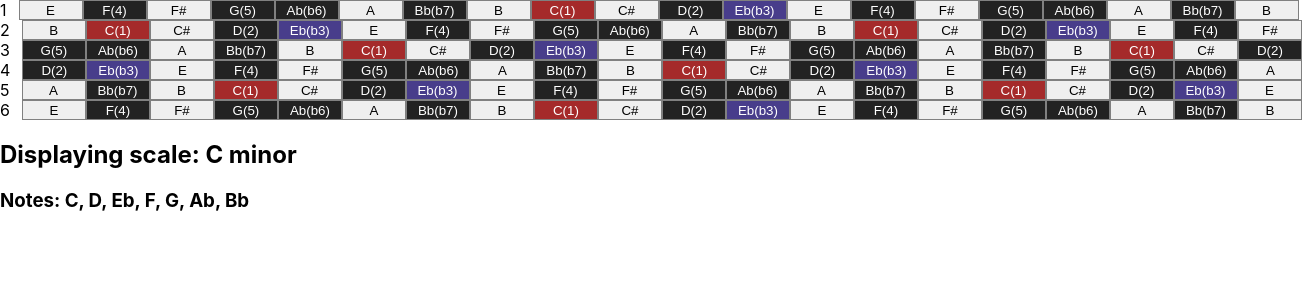
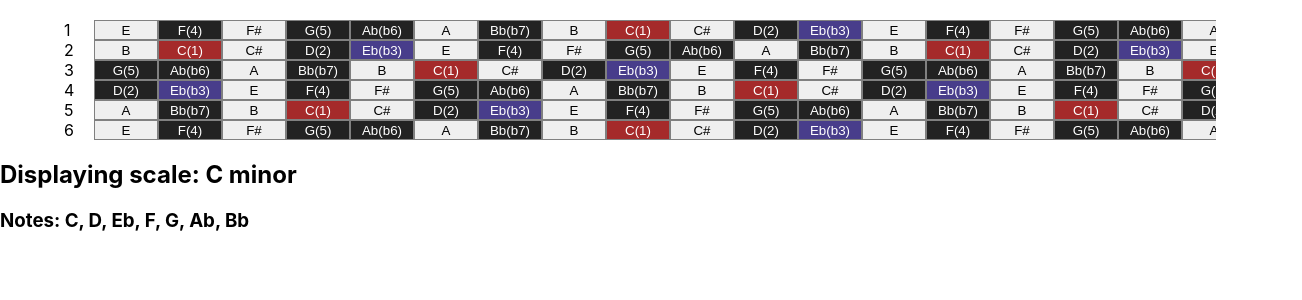
Before and after one commit to harryuan65/Fretboard, a React (Create React App) app: page / in a window 1280 px wide. Shown: the top 300 px of the page, 1302 px wide, since content can reach past the window. Built offline with nearby package versions, Linux system fonts and the light colour scheme.

Commit message:
feat: adjust guitar styles, centering

```diff
--- /dev/null
+++ b/src/App.module.css
@@ -0,0 +1,3 @@
+* {
+  box-sizing: border-box;
+}
--- a/src/App.tsx
+++ b/src/App.tsx
@@ -14,6 +14,7 @@ function App() {
 
   return (
     <div className="App">
+      <br />
       <Guitar highlightScale={defaultScale} />
       <h2>
         Displaying scale: {defaultKey} {defaultScaleType}
--- a/src/components/Guitar/index.tsx
+++ b/src/components/Guitar/index.tsx
@@ -11,12 +11,12 @@ interface GuitarProps {
 const Guitar = ({ highlightScale }: GuitarProps) => {
   const strings = freq.strings as IFret[][];
   return (
-    <div>
+    <div className={styles.guitar}>
       {strings.map((stringFrets, i) => {
         return (
-          <div className={styles.string}>
-            <span className={styles.stringNo}>{i + 1}</span>
-            <div className={styles.string}>
+          <div className={styles.stringLineWrap}>
+            <div className={styles.stringNo}>{i + 1}</div>
+            <div className={styles.stringFrets}>
               {stringFrets.map(({ note, freq }) => {
                 const highlightNote = highlightScale[note];
                 if (!highlightNote) {
--- a/src/components/Guitar/styles.module.css
+++ b/src/components/Guitar/styles.module.css
@@ -1,8 +1,14 @@
-.string {
+.guitar {
+  max-width: 90vw;
+  overflow-x: scroll;
+  margin: auto auto;
+}
+
+.stringLineWrap {
+  display: grid;
+  grid-template-columns: 30px 1fr;
+}
+
+.stringFrets {
   display: flex;
 }
-
-.stringNo {
-  width: 24px;
-  margin-right: 12px;
-}
```
